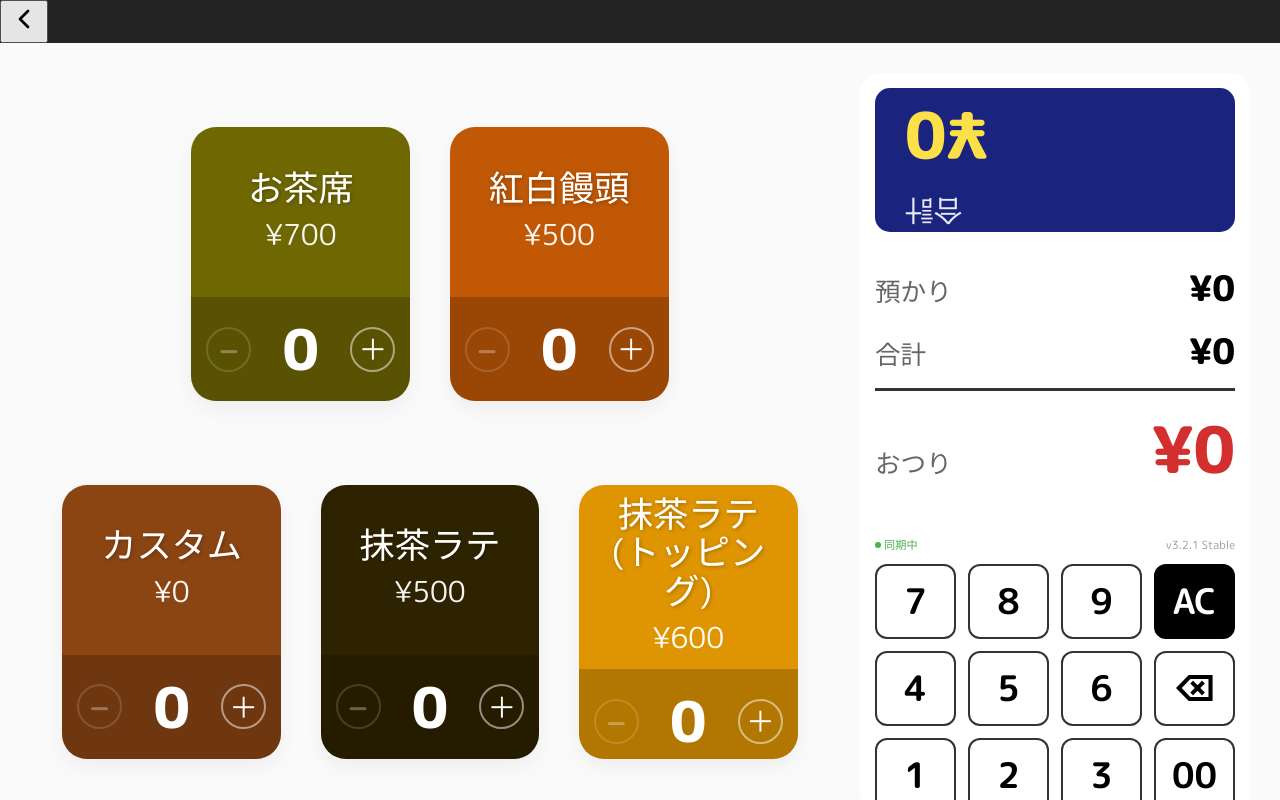
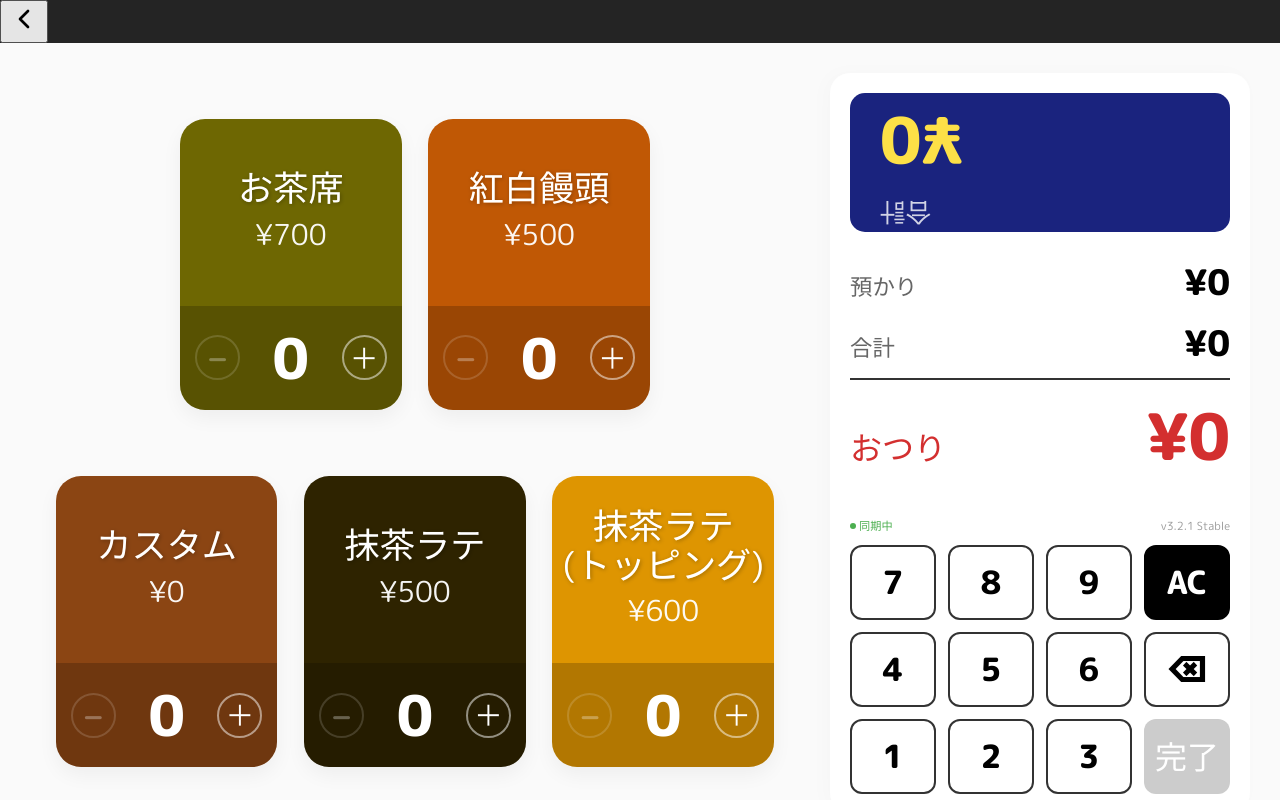
Before and after one commit to hakusaidiet-jpg/Kcha-neworder-project, a React (Vite) app: page /#/order in a window 1280 px wide. Built offline with nearby package versions, Linux system fonts and the light colour scheme; no server answers; the database is empty.

Commit message:
Update OrderScreen.css

```diff
--- a/src/components/POS/OrderScreen.css
+++ b/src/components/POS/OrderScreen.css
@@ -5,12 +5,12 @@
 
 .order-screen-container {
     display: flex;
-    height: 100dvh; /* Safariバー対策 */
+    height: 100dvh;
     padding: 30px;
     gap: 30px;
     background-color: #fafafa;
     box-sizing: border-box;
-    overflow: hidden; /* 全体スクロール禁止 */
+    overflow: hidden;
 }
 
 /* =========================
@@ -25,6 +25,7 @@
     padding: 20px;
 }
 
+/* Base Product Grid Positioning */
 .order-screen-container .pos-product-grid .pos-product-card:nth-child(1) {
     grid-column: 2 / 4;
     grid-row: 1;
@@ -62,8 +63,8 @@
     box-shadow: 0 8px 20px rgba(0, 0, 0, 0.05);
     transition: transform 0.1s;
     overflow: hidden;
-    height: 80%;
-    width: 90%;
+    height: 85%;
+    width: 95%;
     margin: auto;
 }
 
@@ -73,9 +74,12 @@
 }
 
 @keyframes pulse-border {
-    0%, 100% {
+
+    0%,
+    100% {
         box-shadow: 0 0 0 4px #ff9800, 0 8px 20px rgba(0, 0, 0, 0.15);
     }
+
     50% {
         box-shadow: 0 0 0 8px #ff9800, 0 8px 20px rgba(0, 0, 0, 0.25);
     }
@@ -153,56 +157,28 @@
     text-align: center;
 }
 
-/* =========================
-   スタッフ表示
-========================= */
-.order-screen-container .staff-display-box {
-    padding: 0;
-    margin-bottom: 25px;
-    text-align: right;
+/* Control Panel */
+.order-screen-container .control-panel {
+    width: 380px;
+    flex-shrink: 0;
+    display: flex;
+    flex-direction: column;
+    background: #fff;
+    padding: 20px;
+    border-radius: 20px;
+    box-shadow: -5px 0 20px rgba(0, 0, 0, 0.02);
+
+    /* Scroll fix for iPad overflow */
+    overflow-y: auto;
+    -webkit-overflow-scrolling: touch;
 }
 
-.order-screen-container .display-row {
-    display: flex;
-    justify-content: space-between;
-    align-items: baseline;
-    font-size: 2rem;
-    padding: 5px 0;
+.order-screen-container .control-panel::-webkit-scrollbar {
+    display: none;
 }
 
-.order-screen-container .display-row.staff-total-row {
-    border-bottom: 3px solid #333;
-    padding-bottom: 10px;
-    margin-bottom: 5px;
-}
-
-.order-screen-container .display-row.change {
-    font-size: 4rem;
-    font-weight: 900;
-}
-
-.order-screen-container .display-row .label {
-    font-size: 1.6rem;
-    font-weight: bold;
-    color: #666;
-}
-
-.order-screen-container .display-row .value {
-    font-size: 2.2rem;
-    font-weight: 900;
-    color: #000;
-}
-
-.order-screen-container .display-row.change .value {
-    font-size: 4rem;
-    color: #d32f2f;
-}
-
-/* =========================
-   客表示
-========================= */
 .order-screen-container .customer-display-box {
-    height: 180px;
+    height: 160px;
     background: #1a237e;
     color: #fff;
     border-radius: 15px;
@@ -210,7 +186,7 @@
     justify-content: flex-end;
     align-items: center;
     padding: 0 30px;
-    margin-bottom: 25px;
+    margin-bottom: 20px;
 }
 
 .order-screen-container .customer-text-upside-down {
@@ -220,8 +196,8 @@
 }
 
 .order-screen-container .customer-text-upside-down .label {
-    font-size: 1.8rem;
-    opacity: 0.9;
+    font-size: 1.6rem;
+    opacity: 0.8;
     margin-bottom: 5px;
 }
 
@@ -231,62 +207,48 @@
     color: #fde047;
 }
 
-/* =========================
-   右パネル（スクロール対応）
-========================= */
-.order-screen-container .control-panel {
-    width: 360px;
-    flex-shrink: 0;
-    display: flex;
-    flex-direction: column;
-    background: #fff;
-    padding: 15px;
-    border-radius: 20px;
-
-    overflow-y: auto;
-    -webkit-overflow-scrolling: touch;
-    overscroll-behavior: contain;
+.order-screen-container .staff-display-box {
+    margin-bottom: 20px;
 }
 
-.order-screen-container .control-panel::-webkit-scrollbar {
-    display: none;
+.order-screen-container .display-row {
+    display: flex;
+    justify-content: space-between;
+    align-items: baseline;
+    padding: 4px 0;
 }
 
-/* =========================
-   カスタム価格
-========================= */
-.order-screen-container .custom-price-indicator {
-    background: linear-gradient(135deg, #ff9800 0%, #ff6f00 100%);
-    color: white;
-    padding: 15px;
-    border-radius: 15px;
-    margin-bottom: 15px;
-    text-align: center;
-    box-shadow: 0 4px 12px rgba(255, 152, 0, 0.3);
-    animation: fade-in 0.3s;
+.order-screen-container .display-row .label {
+    font-size: 1.4rem;
+    color: #666;
+    font-weight: bold;
 }
 
-.order-screen-container .custom-price-indicator .indicator-text {
-    font-size: 1.2rem;
-    font-weight: bold;
-    margin-bottom: 5px;
-    opacity: 0.95;
+.order-screen-container .display-row .value {
+    font-size: 2.2rem;
+    font-weight: 900;
+    color: #000;
 }
 
-.order-screen-container .custom-price-indicator .indicator-amount {
-    font-size: 2.5rem;
-    font-weight: 900;
+.order-screen-container .display-row.staff-total-row {
+    border-bottom: 2px solid #333;
+    padding-bottom: 8px;
+    margin-bottom: 4px;
 }
 
-@keyframes fade-in {
-    from { opacity: 0; transform: translateY(-10px);}
-    to { opacity: 1; transform: translateY(0);}
+.order-screen-container .display-row.change .label {
+    font-size: 2rem;
+    color: #d32f2f;
 }
 
-/* =========================
-   電卓
-========================= */
+.order-screen-container .display-row.change .value {
+    font-size: 4rem;
+    color: #d32f2f;
+}
+
+/* Keypad */
 .order-screen-container .keypad-container {
+    margin-top: auto;
     flex: 0 1 auto;
     display: flex;
     flex-direction: column;
@@ -306,8 +268,8 @@
     background: #fff;
     color: #000;
     border-radius: 12px;
-    font-size: 2.2rem;
-    font-weight: bold;
+    font-size: 2rem;
+    font-weight: 900;
     cursor: pointer;
     display: flex;
     align-items: center;
@@ -321,8 +283,8 @@
 }
 
 .order-screen-container .ac-btn {
+    background: #000;
     color: #fff;
-    background: #000;
     border-color: #000;
 }
 
@@ -330,31 +292,43 @@
     grid-column: span 1;
 }
 
-/* =========================
-   決済ボタン
-========================= */
+.order-screen-container .back-btn {
+    font-size: 2.2rem;
+}
+
 .order-screen-container .pos-complete-btn {
-    grid-column: 3 / span 2;
+    grid-column: 4;
+    grid-row: 3 / span 2;
     background: #d32f2f;
     color: white;
-    font-size: 2.2rem;
+    font-size: 2rem;
     font-weight: 900;
     border: none;
-    border-radius: 15px;
+    border-radius: 12px;
     cursor: pointer;
     box-shadow: 0 4px 10px rgba(211, 47, 47, 0.3);
+    display: flex;
+    align-items: center;
+    justify-content: center;
     height: 75px;
 }
 
 .order-screen-container .pos-complete-btn.ready {
-    background: #d32f2f;
     animation: pulse-glow 2s infinite;
 }
 
 @keyframes pulse-glow {
-    0% { box-shadow: 0 0 0 0 rgba(211, 47, 47, 0.7);}
-    70% { box-shadow: 0 0 0 10px rgba(211, 47, 47, 0);}
-    100% { box-shadow: 0 0 0 0 rgba(211, 47, 47, 0);}
+    0% {
+        box-shadow: 0 0 0 0 rgba(211, 47, 47, 0.7);
+    }
+
+    70% {
+        box-shadow: 0 0 0 10px rgba(211, 47, 47, 0);
+    }
+
+    100% {
+        box-shadow: 0 0 0 0 rgba(211, 47, 47, 0);
+    }
 }
 
 .order-screen-container .pos-complete-btn:active {
@@ -365,6 +339,41 @@
     background: #ccc;
     box-shadow: none;
     cursor: not-allowed;
+}
+
+.order-screen-container .custom-price-indicator {
+    background: linear-gradient(135deg, #ff9800 0%, #ff6f00 100%);
+    color: white;
+    padding: 12px;
+    border-radius: 15px;
+    margin-bottom: 15px;
+    text-align: center;
+    box-shadow: 0 4px 12px rgba(255, 152, 0, 0.3);
+    animation: fade-in 0.3s;
+}
+
+.order-screen-container .custom-price-indicator .indicator-text {
+    font-size: 1rem;
+    font-weight: bold;
+    margin-bottom: 5px;
+    opacity: 0.95;
+}
+
+.order-screen-container .custom-price-indicator .indicator-amount {
+    font-size: 2.2rem;
+    font-weight: 900;
+}
+
+@keyframes fade-in {
+    from {
+        opacity: 0;
+        transform: translateY(-10px);
+    }
+
+    to {
+        opacity: 1;
+        transform: translateY(0);
+    }
 }
 
 /* =========================
@@ -386,10 +395,17 @@
 @media (orientation: portrait) {
     .order-screen-container {
         flex-direction: column;
+        overflow-y: auto;
+        height: auto !important;
+    }
+
+    .order-screen-container .pos-product-grid {
+        grid-template-columns: repeat(2, 1fr);
+        grid-template-rows: auto;
     }
 
     .order-screen-container .control-panel {
         width: 100%;
-        max-height: 45vh;
+        box-sizing: border-box;
     }
 }
```
